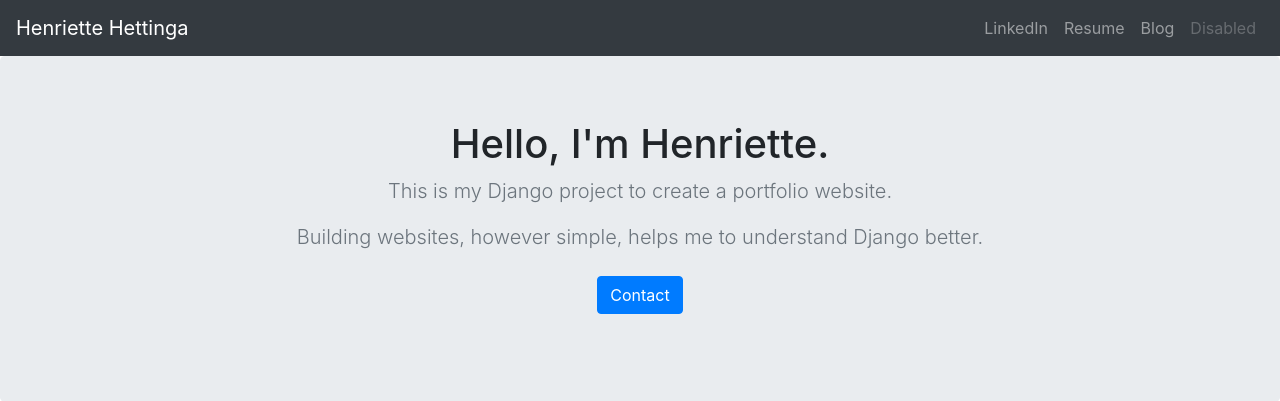
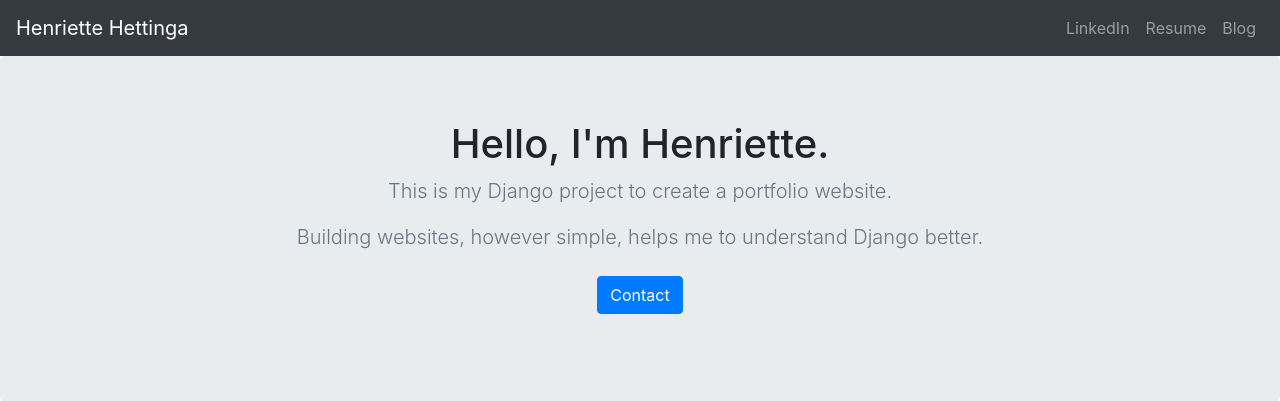
Before and after one commit to Jethet/DjangoProject-PersonalPortfolio, a Django app: page / in a window 1280 px wide. Shown: the top 401 px of the page. Run offline with Django 3.2, Linux system fonts and the light colour scheme; data that the repository does not hold is empty; some libraries are stand-ins or nearby versions.

Commit message:
Delete empty button from home page

```diff
--- a/personalportfolio-project/jobs/templates/jobs/home.html
+++ b/personalportfolio-project/jobs/templates/jobs/home.html
@@ -44,7 +44,6 @@
           <a class="nav-item nav-link" href="#">LinkedIn</a>
           <a class="nav-item nav-link" href="#">Resume</a>
           <a class="nav-item nav-link" href="#">Blog</a>
-          <a class="nav-item nav-link disabled" href="#" tabindex="-1" aria-disabled="true">Disabled</a>
         </div>
       </div>
     </nav>
```
